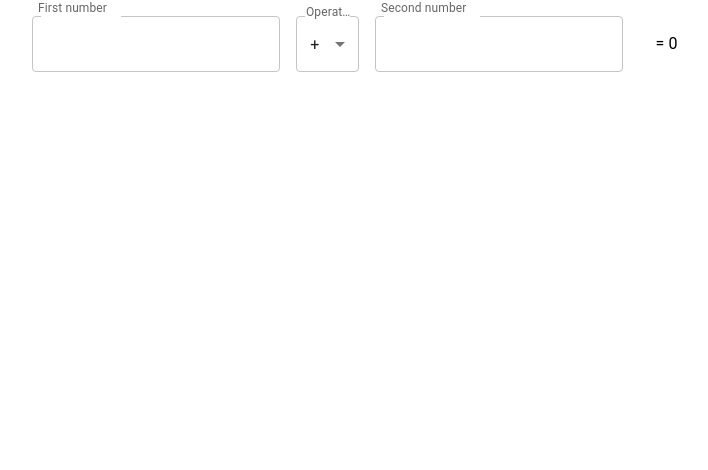
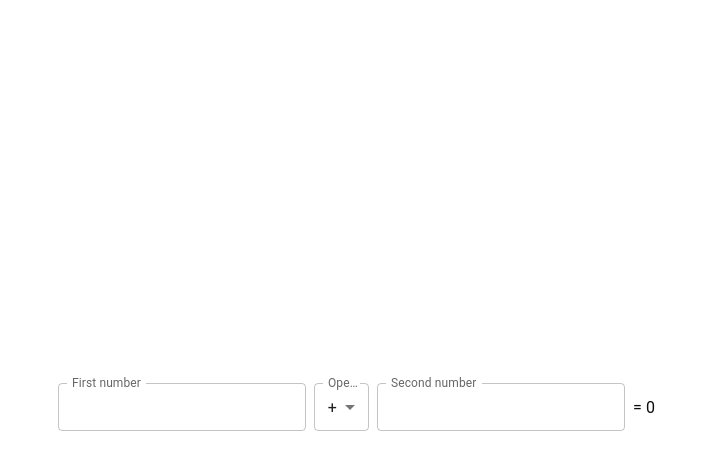
Before and after one commit to h4tsuk0i/tdd, a React (Vite) app in the folder tdd/: page / in a window 1280 px wide. Shown: the top 470 px of the page, without its empty margins (277-985 px from the left). Built offline with nearby package versions, Linux system fonts and the light colour scheme.

Commit message:
changed <Box> elements to <div>, centered the content

```diff
--- a/tdd/src/components/Calculator.tsx
+++ b/tdd/src/components/Calculator.tsx
@@ -1,5 +1,6 @@
 import {
   Box,
+  Container,
   FormControl,
   InputLabel,
   MenuItem,
@@ -9,12 +10,13 @@ import {
 } from "@mui/material";
 import { useState } from "react";
 import { add, subtract, multiply, divide } from "../logic/MathOperations";
+import NumberInput from "./NumberInput";
 
 type Operation = "add" | "subtract" | "multiply" | "divide";
 
 const Calculator = () => {
-  const [a, setA] = useState(0);
-  const [b, setB] = useState(0);
+  const [a, setFirstNumber] = useState(0);
+  const [b, setSecondNumber] = useState(0);
   const [operation, setOperation] = useState<Operation>("add");
 
   let result: number | null = null;
@@ -41,26 +43,13 @@ const Calculator = () => {
     }
   }
   return (
-    <Box display="flex" alignContent="center" justifyContent="center">
+    <div style={{display: "flex", gap: "8px"}}>
       <FormControl>
-        <InputLabel id="first-number-label" shrink>
-          First number
-        </InputLabel>
-        <Box margin="0.5rem">
-          <OutlinedInput
-            id="first-number-input"
-            notched
-            label="First number"
-            aria-label="first number"
-            aria-labelledby="first-number-label"
-            type="text"
-            inputMode="numeric"
-            onChange={(e) => setA(Number(e.target.value))}
-          />
-        </Box>
+       <NumberInput  id="first-number" label="First number" handleChange={(event) => setFirstNumber(Number(event.target.value))}/>
       </FormControl>
 
-      <FormControl sx={{ padding: 0.5, margin: 0.5, width: 0.05 }}>
+      <FormControl>
+        <div>
           <InputLabel id="operation-label" shrink>
             Operation
           </InputLabel>
@@ -71,42 +60,36 @@ const Calculator = () => {
             labelId="operation-label"
             value={operation}
             onChange={(e) => setOperation(e.target.value as Operation)}
+            sx={{height: "3em"}}
           >
             <MenuItem value="add">+</MenuItem>
             <MenuItem value="subtract">−</MenuItem>
             <MenuItem value="multiply">×</MenuItem>
             <MenuItem value="divide">÷</MenuItem>
           </Select>
+        </div>
       </FormControl>
 
       <FormControl>
-        <InputLabel id="second-number-label" variant="outlined" shrink>
-          Second number
-        </InputLabel>
-        <Box margin="0.5rem">
-          <OutlinedInput
-            id="second-number-input"
-            notched
-            label="Second number"
-            aria-label="second number"
-            aria-labelledby="second-number-label"
-            type="text"
-            inputMode="numeric"
-            onChange={(e) => setB(Number(e.target.value))}
-          />
-        </Box>
+      <NumberInput  id="second-number" label="Second number" handleChange={(event) => setSecondNumber(Number(event.target.value))}/>
       </FormControl>
-
+      <FormControl>
       {error ? (
-        <Typography role="alert" margin="0.5rem">
+        <Typography role="alert" padding="13px" paddingLeft="0px">
           {error}
         </Typography>
       ) : (
-        <Typography margin="1rem" padding="0.5rem">
+        <Typography
+          padding="13px"
+          alignContent="center"
+          paddingLeft="0px"
+          sx={{ color: "rgba(12, 12, 12, 1)" }}
+        >
           = {result}
         </Typography>
       )}
-    </Box>
+      </FormControl>
+    </div>
   );
 };
 
--- /dev/null
+++ b/tdd/src/components/NumberInput.tsx
@@ -0,0 +1,44 @@
+import Box from "@mui/material/Box";
+import InputLabel from "@mui/material/InputLabel";
+import OutlinedInput from "@mui/material/OutlinedInput";
+
+/*type NumberInputExample = {
+secondLabel: string
+}*/
+
+
+interface NumberInputProps  {
+ label: string;
+ id: string;
+ handleChange: React.ChangeEventHandler<HTMLInputElement | HTMLTextAreaElement>
+ //handleChangeTwo: (event: Event) => NumberInputExample
+}
+
+export const NumberInput = ({label, id, handleChange}: NumberInputProps) => {
+    return(
+        <div>
+        <InputLabel
+          id={id + "-label"}
+          shrink
+        >
+          {label}
+        </InputLabel>
+        <OutlinedInput
+          id={id}
+          label={label}
+          aria-label={label}
+          aria-labelledby={id + "-label"}
+          notched
+          type="text"
+          inputMode="numeric"
+          onChange={handleChange}
+          sx={
+            {height: "3em"}
+          }
+        />
+      </div>
+    );
+
+}
+
+export default NumberInput;
--- a/tdd/src/pages/LandingPage.tsx
+++ b/tdd/src/pages/LandingPage.tsx
@@ -1,11 +1,11 @@
-import { Box } from "@mui/material";
+import { Box, Container } from "@mui/material";
 import Calculator from "../components/Calculator";
 
 const LandingPage = () => {
   return (
-    <Box>
+    <Container sx={{minHeight: "100vh", display: "flex", alignItems: "center", justifyContent: "center"}}>
       <Calculator />
-    </Box>
+    </Container>
   );
 };
 export default LandingPage;
```
Lines whose indentation alone changed are shown as unchanged.
